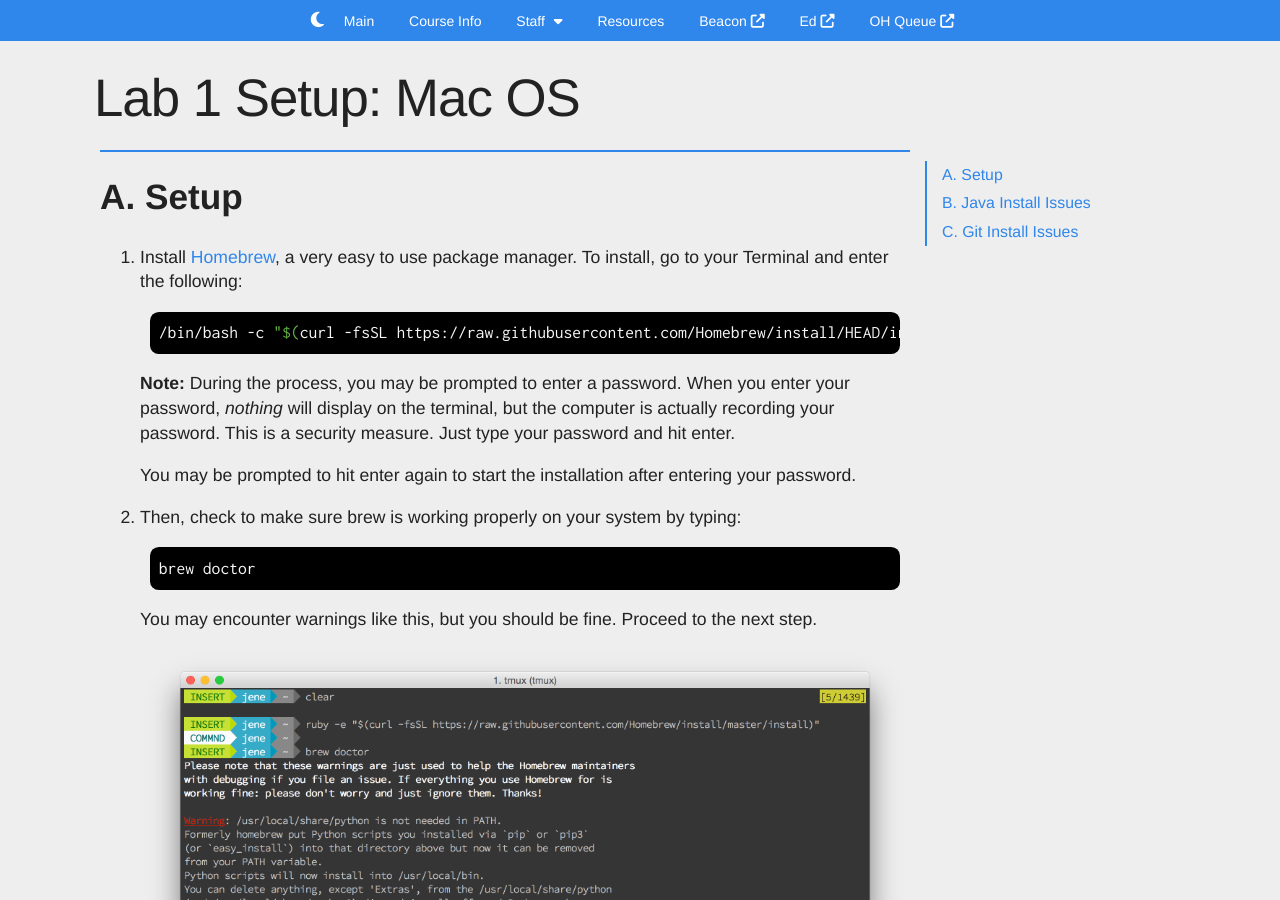
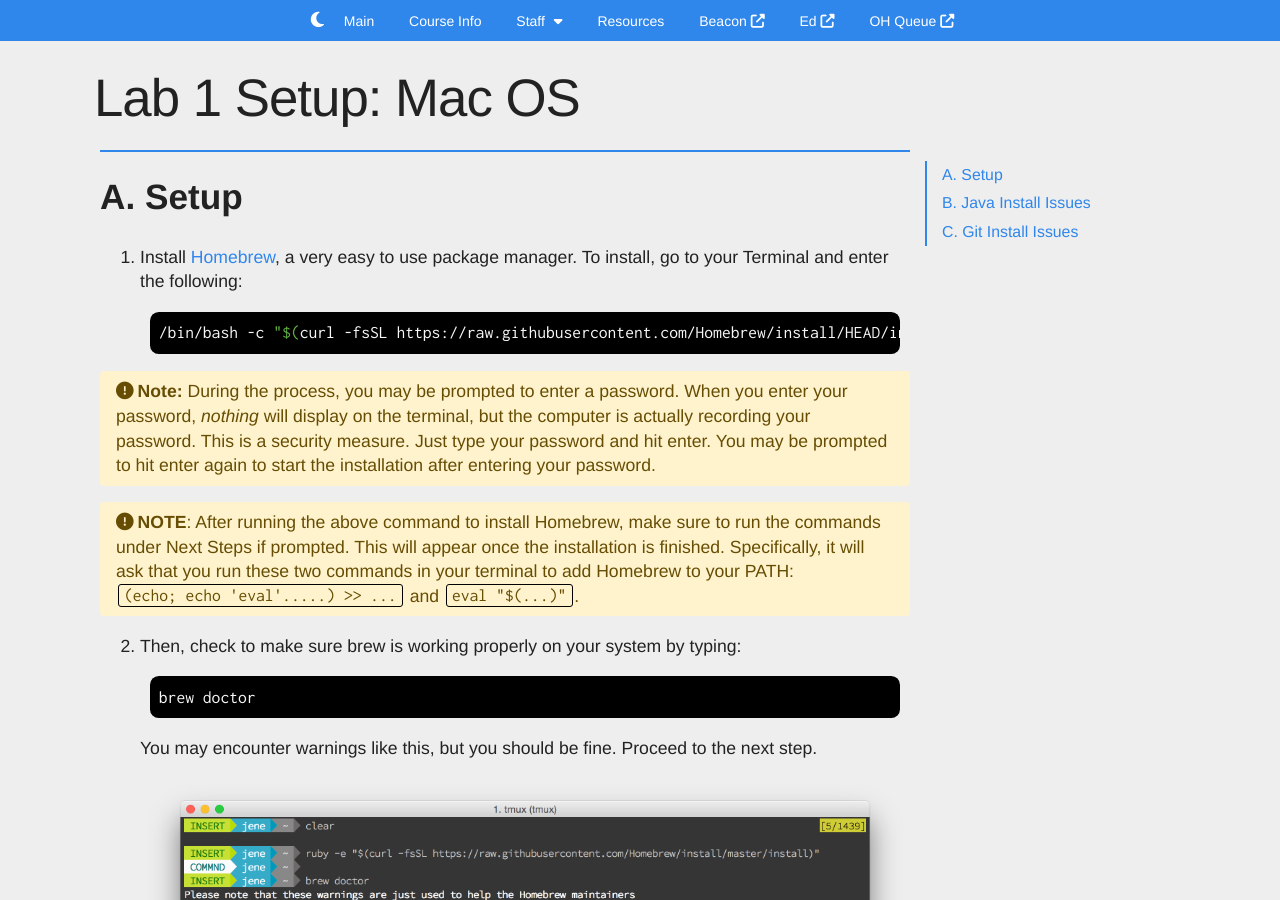
Before and after one commit to Berkeley-CS61B/website-fa23, a Jekyll site: the page built from materials/lab/lab01/mac.md, in a window 1280 px wide and 900 px high. Built offline with Jekyll 4.4.1, drawn with Linux system fonts in a browser that asks for light colours; nearby versions of some CDN libraries; comment, search, counter and statistics services are not loaded.

Commit message:
Update macOS settings

````diff
--- a/materials/lab/lab01/mac.md
+++ b/materials/lab/lab01/mac.md
@@ -14,13 +14,19 @@ released: true
     /bin/bash -c "$(curl -fsSL https://raw.githubusercontent.com/Homebrew/install/HEAD/install.sh)"
     ```
 
-    **Note:** During the process, you may be prompted to enter a password. When
-    you enter your password, _nothing_ will display on the terminal, but the
-    computer is actually recording your password. This is a security measure.
-    Just type your password and hit enter.
+    {% include alert.html type="warning" content="**Note:** During the process, you may be prompted to
+    enter a password. When you enter your password, _nothing_ will display on the terminal, but the
+    computer is actually recording your password. This is a security measure. Just type your password and
+    hit enter. You may be prompted to hit enter again to start the installation after entering your password.
+    " %}
 
-    You may be prompted to hit enter again to start the installation after entering your password.
+    {% include alert.html type="warning" content="**NOTE**: After running the above command to install
+    Homebrew, make sure to run the commands under Next Steps if prompted. This will appear once the
+    installation is finished. Specifically, it will ask that you run these two commands in your terminal
+    to add Homebrew to your PATH: `(echo; echo 'eval'.....) >> ...` and `eval \"$(...)\"`.
+    " %}
 
+{:start="2"}
 2.  Then, check to make sure brew is working properly on your system by typing:
 
     ```sh
````
